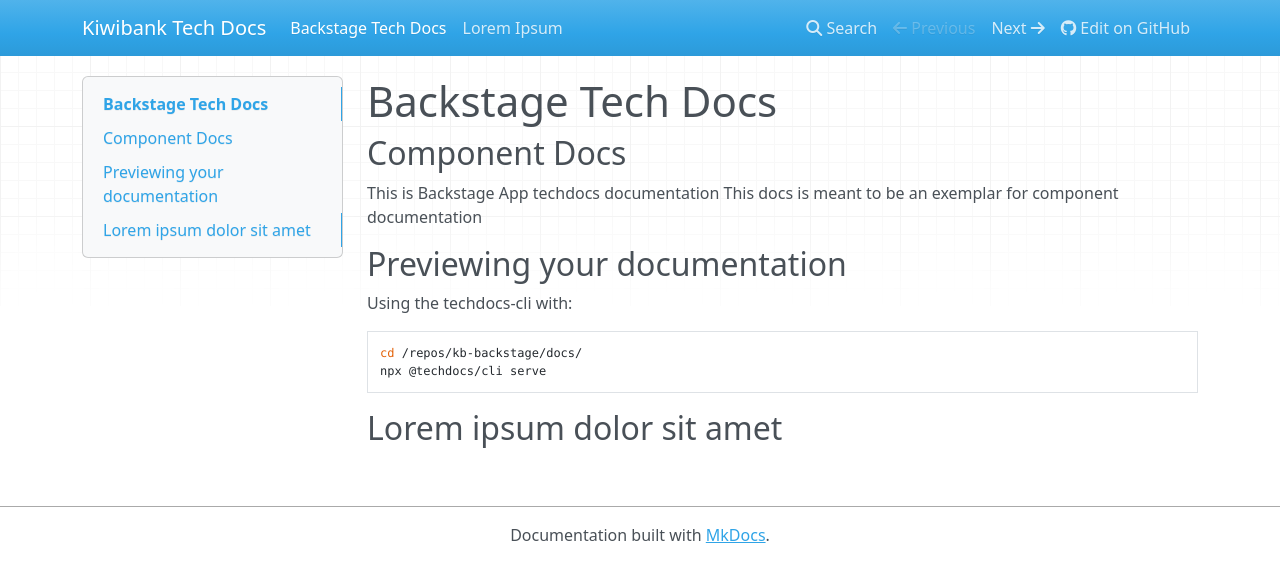
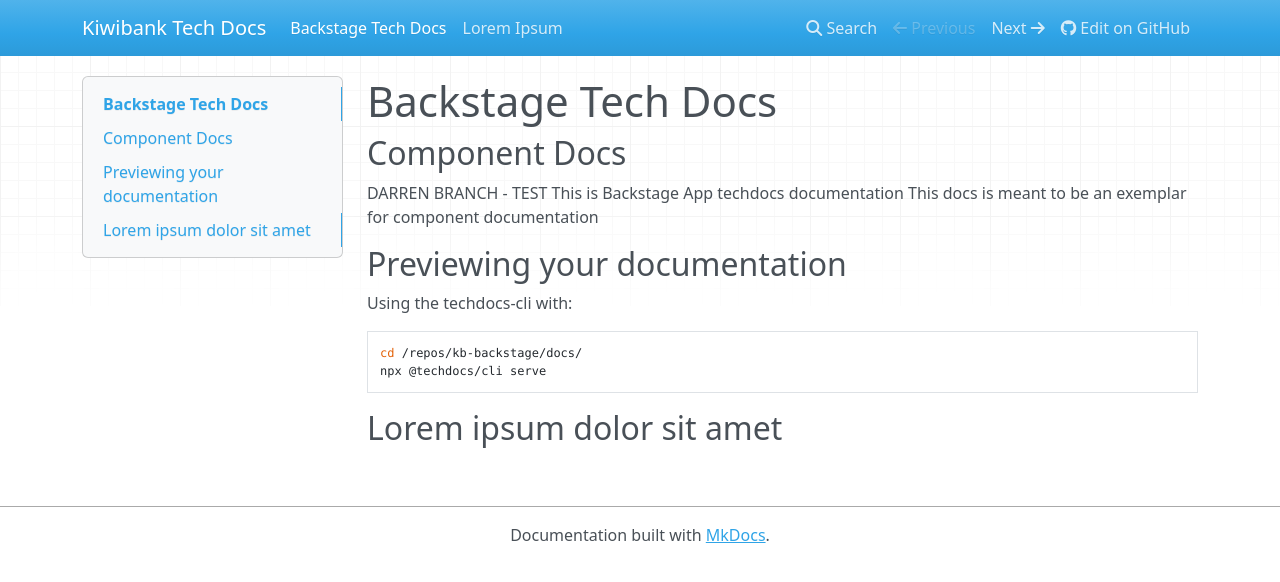
Before and after one commit to gcrist01/mkdir, an MkDocs documentation site: the page built from docs/index.md, in a window 1280 px wide. Shown: the top 582 px of the page. Built offline with MkDocs 1.6.1, drawn with Linux system fonts in a browser that asks for light colours; nearby versions of some CDN libraries.

```diff
--- a/docs/index.md
+++ b/docs/index.md
@@ -2,6 +2,7 @@
 
 ## Component Docs
 
+DARREN BRANCH - TEST
 This is Backstage App techdocs documentation
 This docs is meant to be an exemplar for component documentation
 
```
Also changed, not shown: docs/about.md (+1 -0 lines).
